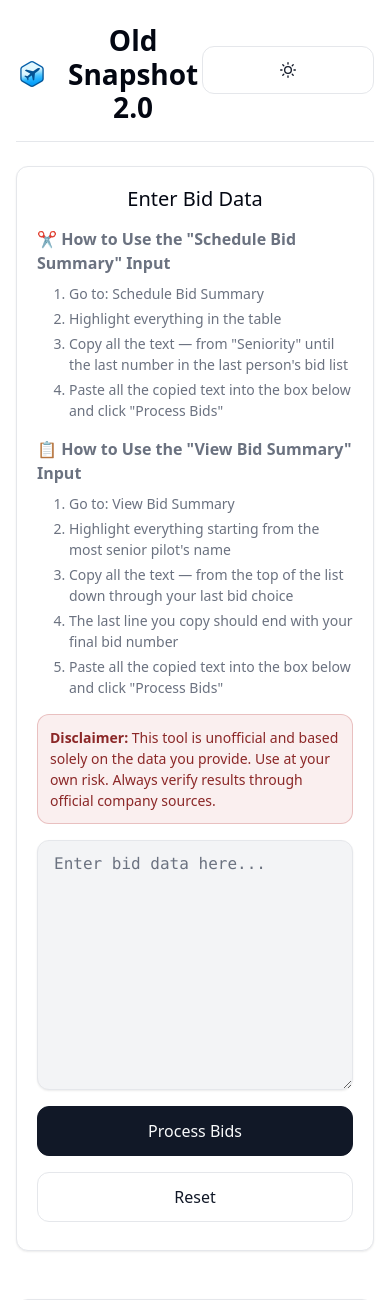
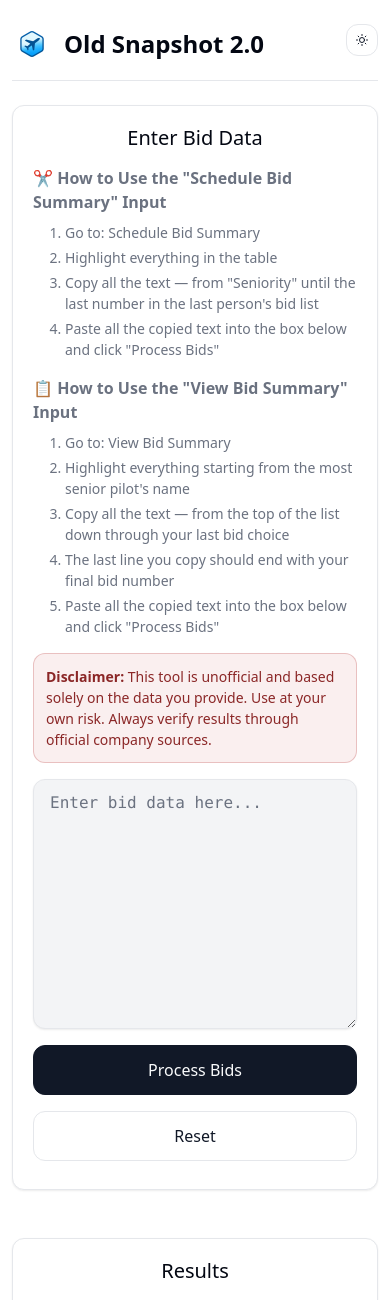
Before and after one commit to Kibutznik1978/snapshot_2, a Flask app: page / in a window 390 px wide. Shown: the top 1300 px of the page. Run offline with Flask 3, Linux system fonts and the light colour scheme.

Commit message:
Toggle Dark/light mode button adjust

```diff
--- a/static/css/style.css
+++ b/static/css/style.css
@@ -620,3 +620,45 @@ body {
     border-color: hsl(45 93% 47% / 0.3);
     color: hsl(45 93% 75%);
 }
+
+/* Theme toggle button - keep small on mobile */
+#themeToggle {
+    min-height: 36px !important;
+    padding: 0.5rem !important;
+    width: 36px;
+    flex-shrink: 0;
+}
+
+#themeToggle svg {
+    width: 14px;
+    height: 14px;
+}
+
+/* Mobile-specific header adjustments */
+@media (max-width: 768px) {
+    .container {
+        padding-left: 0.75rem;
+        padding-right: 0.75rem;
+    }
+
+    header .d-flex {
+        gap: 0.75rem !important;
+    }
+
+    h1 {
+        font-size: 1.5rem !important;
+    }
+
+    #themeToggle {
+        min-height: 32px !important;
+        padding: 0.375rem !important;
+        width: 32px;
+        min-width: 32px;
+        margin-left: auto;
+    }
+
+    #themeToggle svg {
+        width: 12px;
+        height: 12px;
+    }
+}
```
